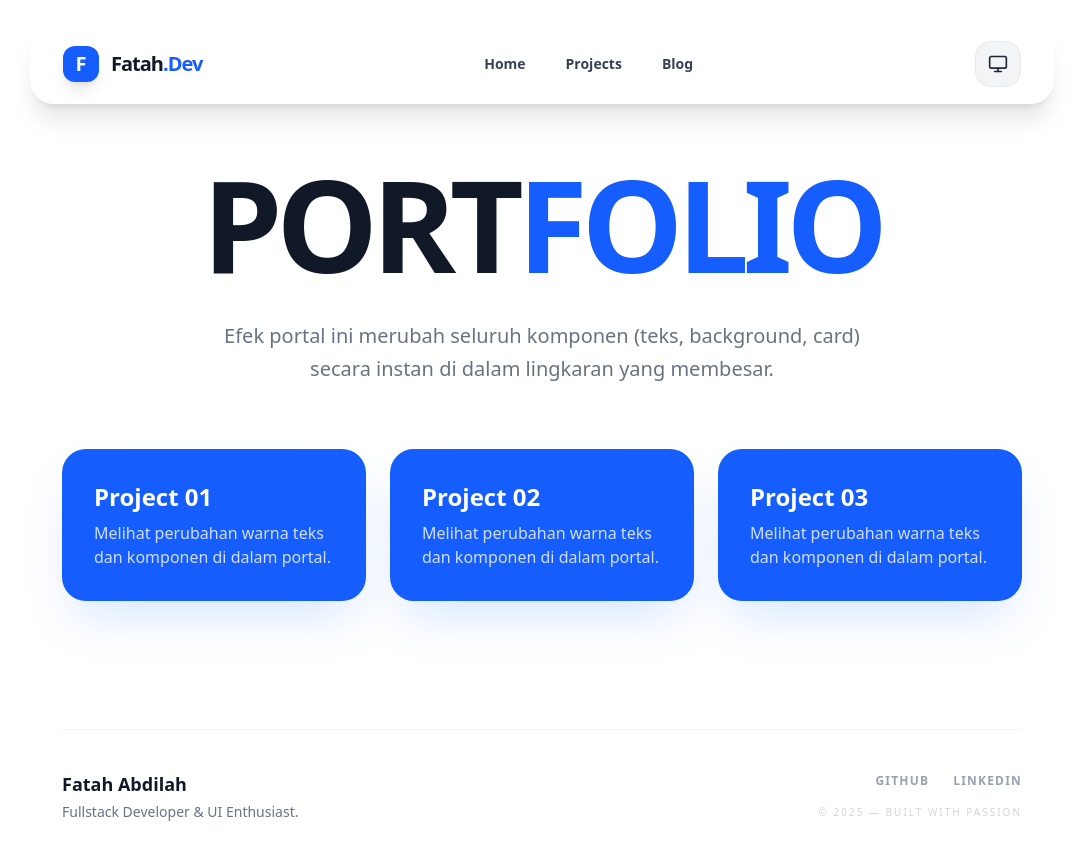
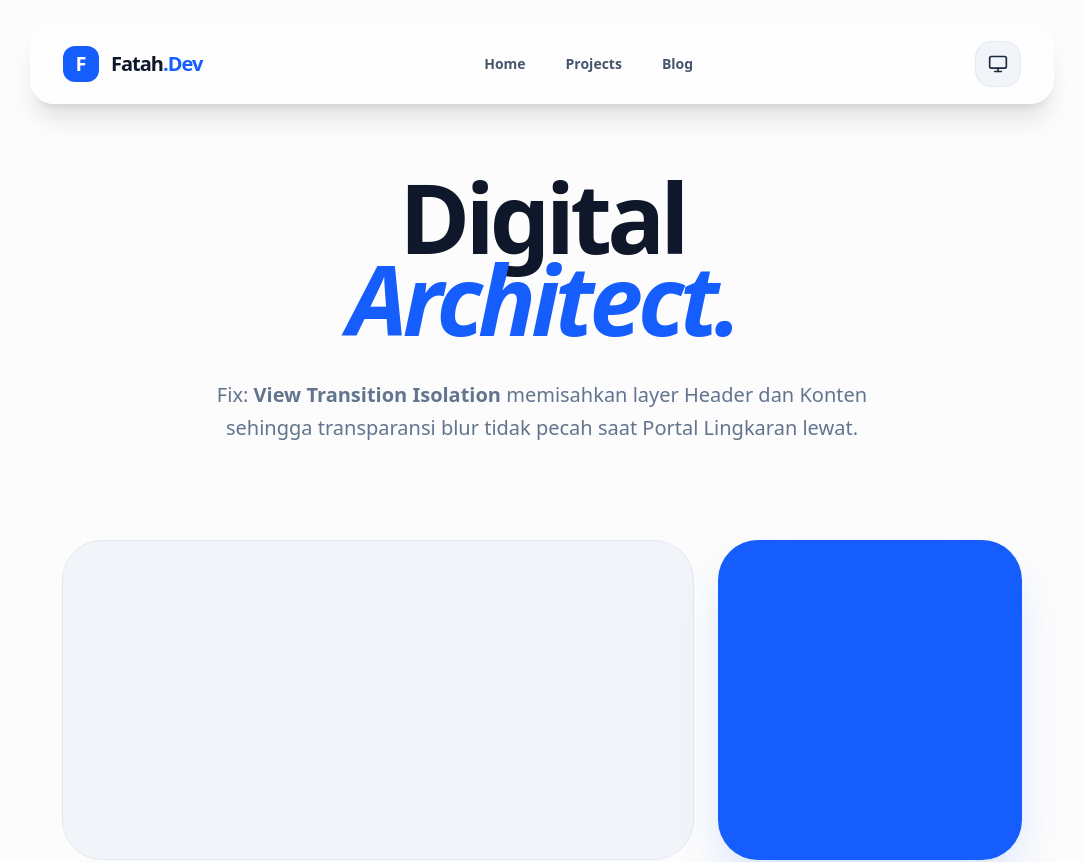
Before and after one commit to fatahabdilah/portfolio, a React app in the folder frontend/: page / in a window 1280 px wide. Shown: the top 862 px of the page, without its empty margins (98-1181 px from the left). Built offline with nearby package versions, Linux system fonts and the light colour scheme; the HTML template or start-up script is replaced by a standard one.

Commit message:
nice mode

```diff
--- a/frontend/src/App.jsx
+++ b/frontend/src/App.jsx
@@ -4,31 +4,27 @@ import Footer from './components/Footer';
 
 function App() {
   return (
-    <div className="flex flex-col min-h-screen">
+    <div className="flex flex-col min-h-screen relative overflow-hidden">
       <Header />
 
-      <main className="flex-grow pt-40 pb-20 px-8 w-full max-w-5xl mx-auto flex flex-col items-center">
-        <section className="w-full">
-          <div className="flex flex-col items-center text-center mb-16">
-            <h1 className="text-7xl md:text-9xl font-black tracking-tighter leading-none dark:text-white">
-              PORT<span className="text-blue-600">FOLIO</span>
-            </h1>
-            <p className="mt-8 text-xl text-gray-500 dark:text-gray-400 max-w-2xl leading-relaxed">
-              Efek portal ini merubah seluruh komponen (teks, background, card)
-              secara instan di dalam lingkaran yang membesar.
-            </p>
-          </div>
+      {/* Konten Utama dengan Z-index di bawah Header */}
+      <main className="flex-grow pt-44 pb-24 px-8 w-full max-w-5xl mx-auto flex flex-col items-center relative z-10">
+        <section className="text-center mb-24">
+          <h1 className="text-6xl md:text-8xl font-black tracking-tighter leading-[0.85] dark:text-white mb-10">
+            Digital <br />
+            <span className="text-blue-600 italic">Architect.</span>
+          </h1>
+          <p className="text-lg md:text-xl text-slate-500 dark:text-slate-400 max-w-2xl mx-auto leading-relaxed">
+            Fix: <strong>View Transition Isolation</strong> memisahkan layer Header dan Konten
+            sehingga transparansi blur tidak pecah saat Portal Lingkaran lewat.
+          </p>
+        </section>
 
-          {/* Card Contoh untuk Melihat Efek Scanner */}
-          <div className="grid grid-cols-1 md:grid-cols-3 gap-6">
-            {[1, 2, 3].map((i) => (
-              <div key={i} className="p-8 rounded-3xl bg-blue-600 text-white shadow-2xl shadow-blue-500/20">
-                <h3 className="text-2xl font-bold mb-2">Project 0{i}</h3>
-                <p className="opacity-80">Melihat perubahan warna teks dan komponen di dalam portal.</p>
-              </div>
-            ))}
-          </div>
-        </section>
+        {/* Bento Grid */}
+        <div className="grid grid-cols-1 md:grid-cols-3 gap-6 w-full">
+          <div className="md:col-span-2 h-80 rounded-[2.5rem] bg-slate-100 dark:bg-zinc-900 border border-slate-200 dark:border-zinc-800 p-10 transition-colors duration-500"></div>
+          <div className="h-80 rounded-[2.5rem] bg-blue-600 p-10 shadow-2xl shadow-blue-600/20"></div>
+        </div>
       </main>
 
       <Footer />
--- a/frontend/src/components/Footer.jsx
+++ b/frontend/src/components/Footer.jsx
@@ -4,23 +4,28 @@ const Footer = () => {
   const currentYear = new Date().getFullYear();
 
   return (
-    <footer className="bg-white py-12 mt-auto">
-      {/* Kontainer Footer disesuaikan max-width nya dengan Header */}
+    <footer className="w-full py-12 mt-auto border-t transition-colors duration-500"
+            style={{
+              backgroundColor: 'var(--footer-bg)',
+              borderColor: 'var(--footer-border)'
+            }}>
       <div className="max-w-5xl mx-auto px-8">
-        <div className="border-t border-gray-100 pt-10 flex flex-col md:flex-row justify-between items-center gap-6">
+        <div className="flex flex-col md:flex-row justify-between items-center gap-8">
 
           <div className="text-center md:text-left">
-            <h3 className="text-lg font-bold text-gray-900">Fatah Abdilah</h3>
-            <p className="text-sm text-gray-500 mt-1">Fullstack Developer & UI Enthusiast.</p>
+            <h3 className="text-lg font-bold tracking-tight text-[var(--text-main)]">Fatah Abdilah</h3>
+            <p className="text-sm text-slate-500 dark:text-slate-400 mt-1 font-medium">
+              Fullstack Developer & UI Enthusiast.
+            </p>
           </div>
 
-          <div className="flex flex-col items-center md:items-end gap-2">
-            <div className="flex gap-6">
-               <a href="#" className="text-xs font-bold text-gray-400 hover:text-blue-600 transition-colors uppercase tracking-widest">Github</a>
-               <a href="#" className="text-xs font-bold text-gray-400 hover:text-blue-600 transition-colors uppercase tracking-widest">Linkedin</a>
+          <div className="flex flex-col items-center md:items-end gap-3">
+            <div className="flex gap-8">
+               <a href="#" className="text-xs font-bold text-slate-400 hover:text-blue-600 transition-colors uppercase tracking-[0.2em]">Github</a>
+               <a href="#" className="text-xs font-bold text-slate-400 hover:text-blue-600 transition-colors uppercase tracking-[0.2em]">Linkedin</a>
             </div>
-            <p className="text-[10px] uppercase tracking-[0.2em] text-gray-300 font-medium mt-2">
-              &copy; {currentYear} — Built with Passion
+            <p className="text-[10px] uppercase tracking-[0.3em] text-slate-300 dark:text-slate-700 font-bold mt-2">
+              &copy; {currentYear} — Handcrafted with Care
             </p>
           </div>
 
--- a/frontend/src/components/Header.jsx
+++ b/frontend/src/components/Header.jsx
@@ -23,35 +23,27 @@ const Header = () => {
     const modes = ['light', 'dark', 'auto'];
     const nextTheme = modes[(modes.indexOf(theme) + 1) % modes.length];
 
-    // Jika browser tidak mendukung API baru, langsung ganti tema
     if (!document.startViewTransition) {
       setTheme(nextTheme);
       return;
     }
 
-    // Ambil koordinat klik untuk animasi CSS
     const x = e.clientX;
     const y = e.clientY;
     document.documentElement.style.setProperty('--x', `${x}px`);
     document.documentElement.style.setProperty('--y', `${y}px`);
 
-    // Mulai View Transition
     document.startViewTransition(() => {
       setTheme(nextTheme);
     });
   };
 
-  const Icon = () => {
-    if (theme === 'light') return <Sun size={20} />;
-    if (theme === 'dark') return <Moon size={20} />;
-    return <Monitor size={20} />;
-  };
-
   return (
-    <div className="fixed top-0 left-0 right-0 z-50 flex justify-center p-6">
-      <header className="w-full max-w-5xl flex justify-between items-center px-8 py-4 rounded-3xl border border-white/20 bg-white/60 dark:bg-black/40 backdrop-blur-xl shadow-xl transition-all duration-300">
+    <div className="fixed top-0 left-0 right-0 z-[100] flex justify-center p-6 pointer-events-none">
+      <header className="w-full max-w-5xl flex justify-between items-center px-8 py-4 rounded-3xl border border-white/20 backdrop-blur-xl shadow-xl pointer-events-auto transition-all duration-300"
+              style={{ backgroundColor: 'var(--nav-bg)' }}>
         <div className="flex items-center gap-3">
-          <div className="w-9 h-9 bg-blue-600 rounded-xl flex items-center justify-center shadow-lg">
+          <div className="w-9 h-9 bg-blue-600 rounded-xl flex items-center justify-center">
             <span className="text-white font-bold text-xl">F</span>
           </div>
           <span className="text-xl font-bold tracking-tighter dark:text-white transition-colors">
@@ -60,16 +52,18 @@ const Header = () => {
         </div>
 
         <nav className="hidden md:flex items-center space-x-10">
-          <a href="/" className="text-sm font-bold text-gray-700 dark:text-gray-300 hover:text-blue-600">Home</a>
-          <a href="#projects" className="text-sm font-bold text-gray-700 dark:text-gray-300 hover:text-blue-600">Projects</a>
-          <a href="#blogs" className="text-sm font-bold text-gray-700 dark:text-gray-300 hover:text-blue-600">Blog</a>
+          {['Home', 'Projects', 'Blog'].map((item) => (
+            <a key={item} href={`#${item.toLowerCase()}`} className="text-sm font-bold text-slate-600 dark:text-slate-300 hover:text-blue-600 transition-colors">
+              {item}
+            </a>
+          ))}
         </nav>
 
         <button
           onClick={toggleTheme}
-          className="p-3 bg-gray-100 dark:bg-neutral-900 text-gray-800 dark:text-white rounded-2xl hover:scale-110 active:scale-95 transition-all border border-black/5 dark:border-white/10 cursor-pointer"
+          className="p-3 bg-slate-100 dark:bg-zinc-900 text-slate-800 dark:text-white rounded-2xl hover:scale-110 active:scale-95 transition-all border border-slate-200 dark:border-zinc-800 cursor-pointer"
         >
-          <Icon />
+          {theme === 'light' ? <Sun size={20} /> : theme === 'dark' ? <Moon size={20} /> : <Monitor size={20} />}
         </button>
       </header>
     </div>
--- a/frontend/src/index.css
+++ b/frontend/src/index.css
@@ -2,42 +2,47 @@
 @import "tailwindcss";
 
 :root {
-  --bg-main: #ffffff;
-  --text-main: #111827;
+  --bg-main: #fcfcfc;
+  --text-main: #0f172a;
+  --nav-bg: rgba(255, 255, 255, 0.6);
 }
 
 :root[data-theme='dark'] {
-  --bg-main: #0a0a0a;
-  --text-main: #f9fafb;
+  --bg-main: #09090b;
+  --text-main: #f8fafc;
+  --nav-bg: rgba(9, 9, 11, 0.4);
 }
 
 body {
   margin: 0;
   background-color: var(--bg-main);
   color: var(--text-main);
+  overflow-y: scroll;
 }
 
-/* Mengatur transisi View Transition agar berbentuk lingkaran */
+/* Memisahkan Header agar tidak ikut nge-bug saat portal lewat */
+header {
+  view-transition-name: main-header;
+}
+
+/* Konfigurasi View Transition Root (Konten & Background) */
 ::view-transition-old(root),
 ::view-transition-new(root) {
   animation: none;
   mix-blend-mode: normal;
 }
 
-::view-transition-old(root) {
+::view-transition-new(root) {
   z-index: 1;
-}
-::view-transition-new(root) {
-  z-index: 2;
-  /* Lingkaran mulai dari 0 dan membesar */
   animation: 800ms cubic-bezier(0.4, 0, 0.2, 1) both circle-expand;
 }
 
+/* Mengatur agar Header tidak berkedip saat transisi */
+::view-transition-group(main-header) {
+  z-index: 100;
+}
+
 @keyframes circle-expand {
-  from {
-    clip-path: circle(0% at var(--x) var(--y));
-  }
-  to {
-    clip-path: circle(150% at var(--x) var(--y));
-  }
+  from { clip-path: circle(0% at var(--x) var(--y)); }
+  to { clip-path: circle(150% at var(--x) var(--y)); }
 }
```
